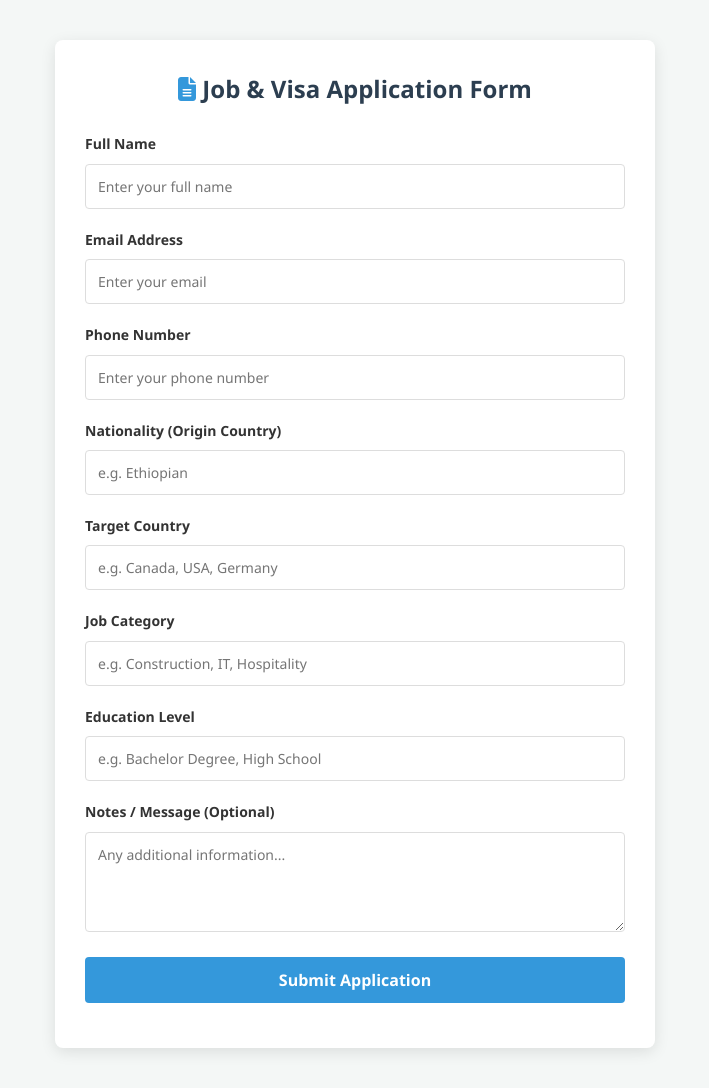
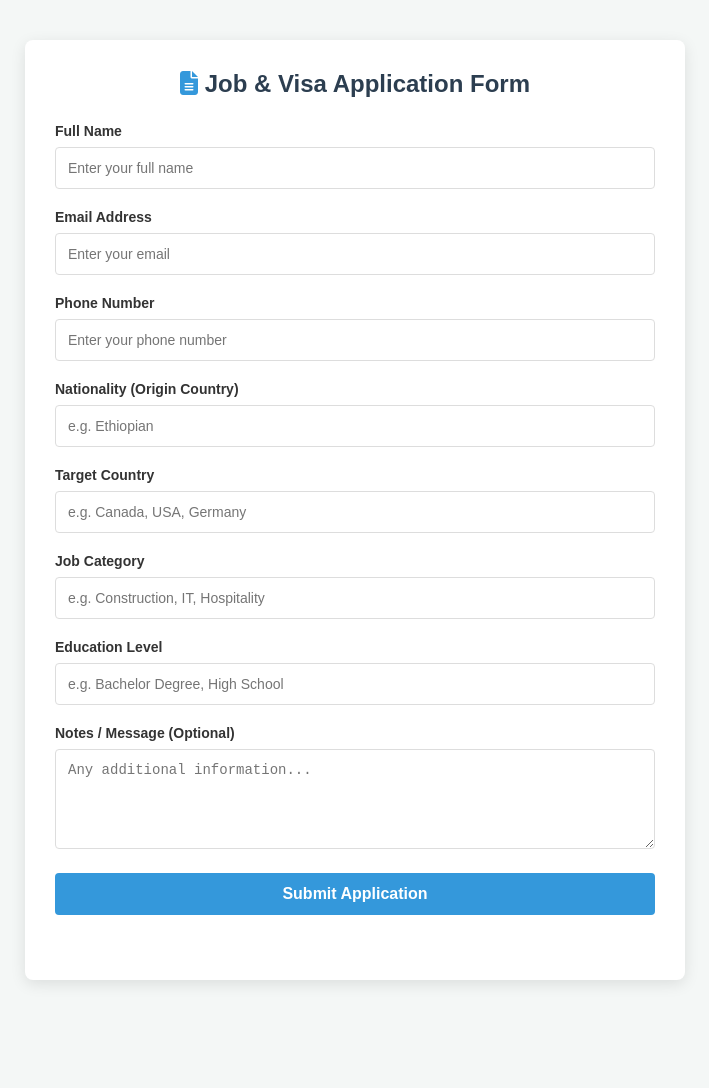
Before and after one commit to robelfantahun42-boop/skyline-travels, a website: page register.html in a window 1280 px wide. Shown: the whole page, without its empty margins (285-994 px from the left). After the commit the page ends 1020 px from the top, so only its background shows below. Drawn offline with Linux system fonts and the light colour scheme.

Commit message:
Update register.html

```diff
--- a/register.html
+++ b/register.html
@@ -4,72 +4,18 @@
     <meta charset="UTF-8">
     <meta name="viewport" content="width=device-width, initial-scale=1.0">
     <title>Job & Visa Registration - Skyline Travels</title>
-    <link rel="stylesheet" href="style.css">
     <link rel="stylesheet" href="https://cdnjs.cloudflare.com/ajax/libs/font-awesome/6.4.0/css/all.min.css">
     <style>
-        body {
-            font-family: Arial, sans-serif;
-            background-color: #f4f7f6;
-            margin: 0;
-            padding: 0;
-        }
-        .register-container {
-            max-width: 600px;
-            margin: 40px auto;
-            background: white;
-            padding: 30px;
-            border-radius: 8px;
-            box-shadow: 0 4px 15px rgba(0,0,0,0.1);
-        }
-        .register-container h2 {
-            margin-top: 0;
-            color: #2c3e50;
-            text-align: center;
-            margin-bottom: 25px;
-        }
-        .form-group {
-            margin-bottom: 20px;
-        }
-        .form-group label {
-            display: block;
-            margin-bottom: 8px;
-            font-weight: bold;
-            color: #333;
-            font-size: 14px;
-        }
-        .form-group input, .form-group select, .form-group textarea {
-            width: 100%;
-            padding: 12px;
-            border: 1px solid #ddd;
-            border-radius: 4px;
-            font-size: 14px;
-            box-sizing: border-box;
-        }
-        .form-group textarea {
-            resize: vertical;
-            height: 100px;
-        }
-        .submit-btn {
-            width: 100%;
-            padding: 12px;
-            background-color: #3498db;
-            color: white;
-            border: none;
-            border-radius: 4px;
-            font-size: 16px;
-            font-weight: bold;
-            cursor: pointer;
-            transition: background 0.3s;
-        }
-        .submit-btn:hover {
-            background-color: #2980b9;
-        }
-        #responseMessage {
-            margin-top: 15px;
-            text-align: center;
-            font-weight: bold;
-            font-size: 14px;
-        }
+        body { font-family: Arial, sans-serif; background-color: #f4f7f6; margin: 0; padding: 0; }
+        .register-container { max-width: 600px; margin: 40px auto; background: white; padding: 30px; border-radius: 8px; box-shadow: 0 4px 15px rgba(0,0,0,0.1); }
+        .register-container h2 { margin-top: 0; color: #2c3e50; text-align: center; margin-bottom: 25px; }
+        .form-group { margin-bottom: 20px; }
+        .form-group label { display: block; margin-bottom: 8px; font-weight: bold; color: #333; font-size: 14px; }
+        .form-group input, .form-group select, .form-group textarea { width: 100%; padding: 12px; border: 1px solid #ddd; border-radius: 4px; font-size: 14px; box-sizing: border-box; }
+        .form-group textarea { resize: vertical; height: 100px; }
+        .submit-btn { width: 100%; padding: 12px; background-color: #3498db; color: white; border: none; border-radius: 4px; font-size: 16px; font-weight: bold; cursor: pointer; transition: background 0.3s; }
+        .submit-btn:hover { background-color: #2980b9; }
+        #responseMessage { margin-top: 15px; text-align: center; font-weight: bold; font-size: 15px; padding: 10px; border-radius: 4px; }
     </style>
 </head>
 <body>
@@ -132,7 +78,7 @@
 
             submitBtn.disabled = true;
             submitBtn.textContent = 'Submitting...';
-            responseMessage.style.color = '#333';
+            responseMessage.style.backgroundColor = 'transparent';
             responseMessage.textContent = '';
 
             const formData = {
@@ -156,17 +102,20 @@
                 const data = await res.json();
 
                 if (res.ok && data.success) {
-                    responseMessage.style.color = '#27ae60';
+                    responseMessage.style.color = '#155724';
+                    responseMessage.style.backgroundColor = '#d4edda';
                     responseMessage.textContent = 'Application submitted successfully!';
                     document.getElementById('registrationForm').reset();
                 } else {
-                    responseMessage.style.color = '#e74c3c';
-                    responseMessage.textContent = data.error || 'Something went wrong. Please try again.';
+                    responseMessage.style.color = '#721c24';
+                    responseMessage.style.backgroundColor = '#f8d7da';
+                    responseMessage.textContent = data.error || 'Registration failed. Please try again.';
                 }
             } catch (err) {
-                console.error('Error:', err);
-                responseMessage.style.color = '#e74c3c';
-                responseMessage.textContent = 'Connection error. Please check your network.';
+                console.error('Network Error:', err);
+                responseMessage.style.color = '#721c24';
+                responseMessage.style.backgroundColor = '#f8d7da';
+                responseMessage.textContent = 'Connection error. Please check your internet.';
             } finally {
                 submitBtn.disabled = false;
                 submitBtn.textContent = 'Submit Application';
```
